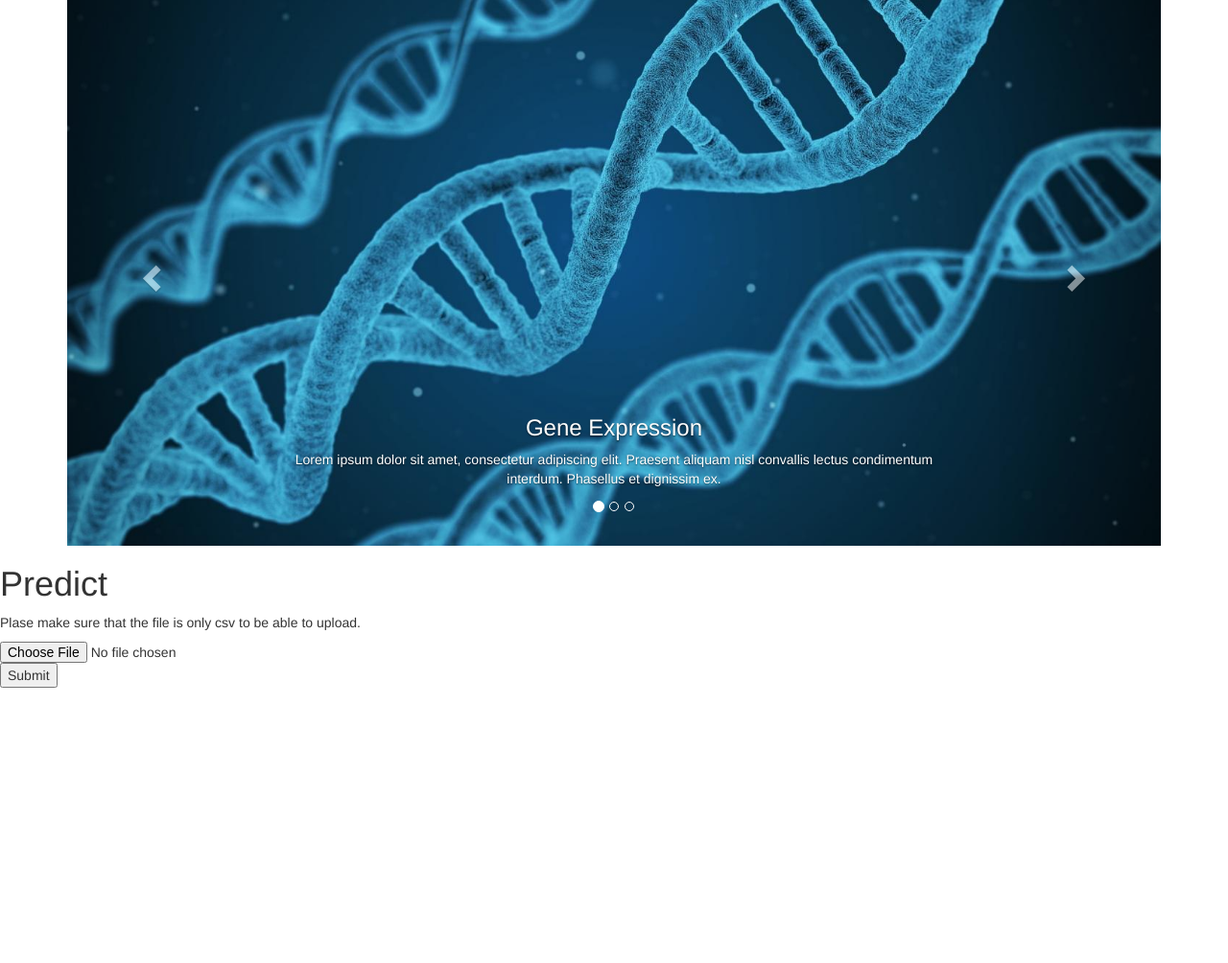
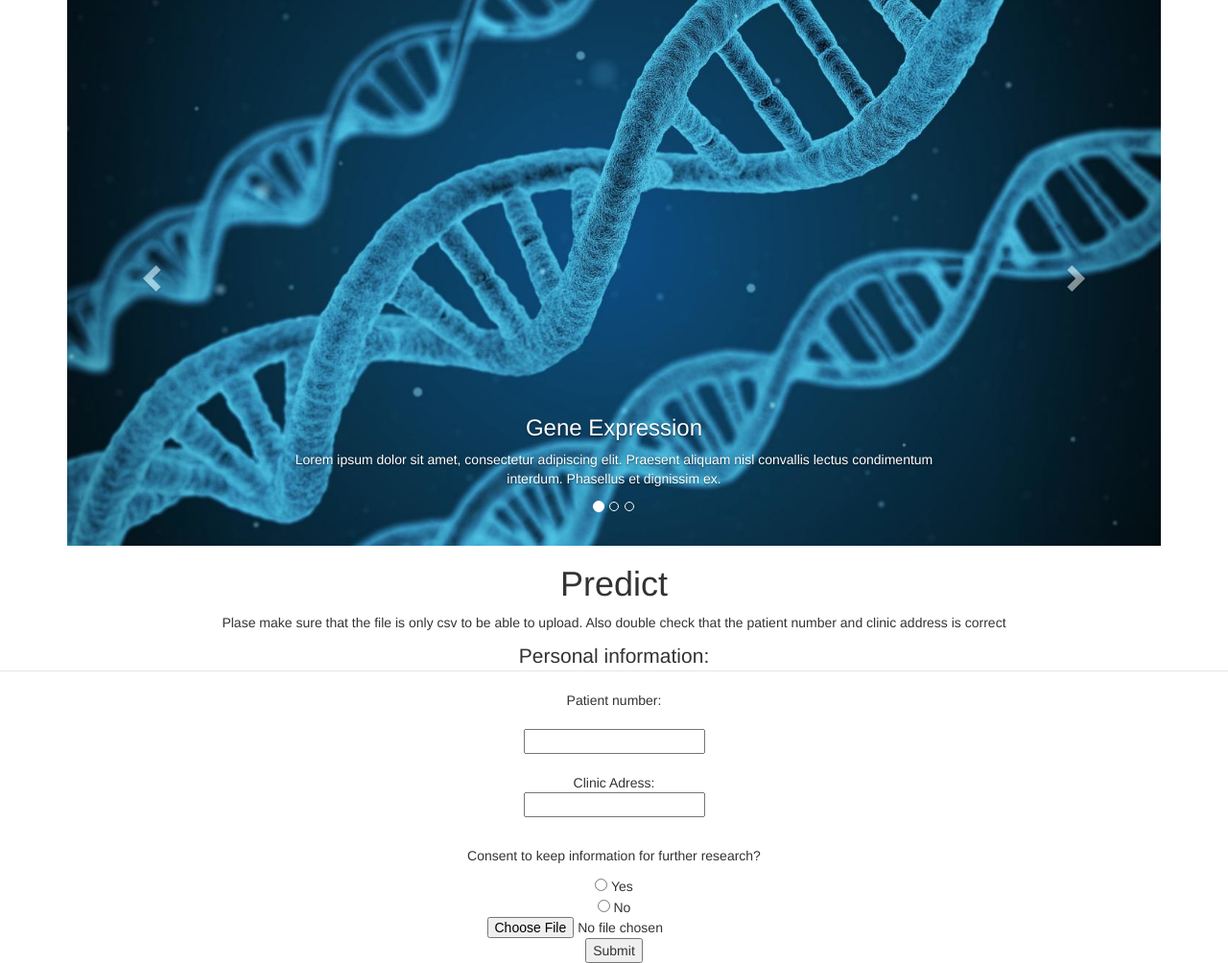
Before and after one commit to ErikaMalpa/FinalYearProject, a Flask app: template flaskapp/app/website/templates/predict.html in a window 1280 px wide. Shown: the part 73-1077 px from the top of the page at 96% size. Before the commit the page ends 790 px from the top, so only its background shows below. Run offline with Flask 2, Linux system fonts and the light colour scheme; the template is opened without the code that fills it, so the values that code supplies are empty; the visitor is signed in with stand-in values (Sample User, id 1); some libraries are stand-ins or nearby versions.

Commit message:
Form addition
Addition for prediction, adding form to put in patient ID and Clinic address

```diff
--- a/flaskapp/app/website/templates/predict.html
+++ b/flaskapp/app/website/templates/predict.html
@@ -2,13 +2,25 @@
 {% extends "layout.html" %}
 {% block content %}
    <div class="predict">
-     <h1>Predict</h1>
-     <p>Plase make sure that the file is only csv to be able to upload.</p>
+     <h1><center>Predict</center></h1>
+     <p><center>Plase make sure that the file is only csv to be able to upload. Also double check that the patient number and clinic address is correct</center></p>
    </div>
 
    <form action = "http://127.0.0.1:5000/predict/" method = "POST"
          enctype = "multipart/form-data">
+         <legend><center>Personal information:</center></legend>
+    <center>Patient number:</center><br>
+    <center><input type="text" name="patientnumber" value=""></center>
+    <br><center>
+    Clinic Adress:<br>
+    <input type="text" name="clinicaddress" value="">
+    <br><br>
+    <p><center>Consent to keep information for further research?</center></p>
+    <input type="radio" name="consent" value="yes"> Yes <br>
+    <input type="radio" name="consent" value="no"> No <br>
+
+
          <input type = "file" name = "file" />
-         <input type = "submit"/>
-      </form>
+         <input type = "submit"/></center>
+    </form>
  {% endblock %}
```
